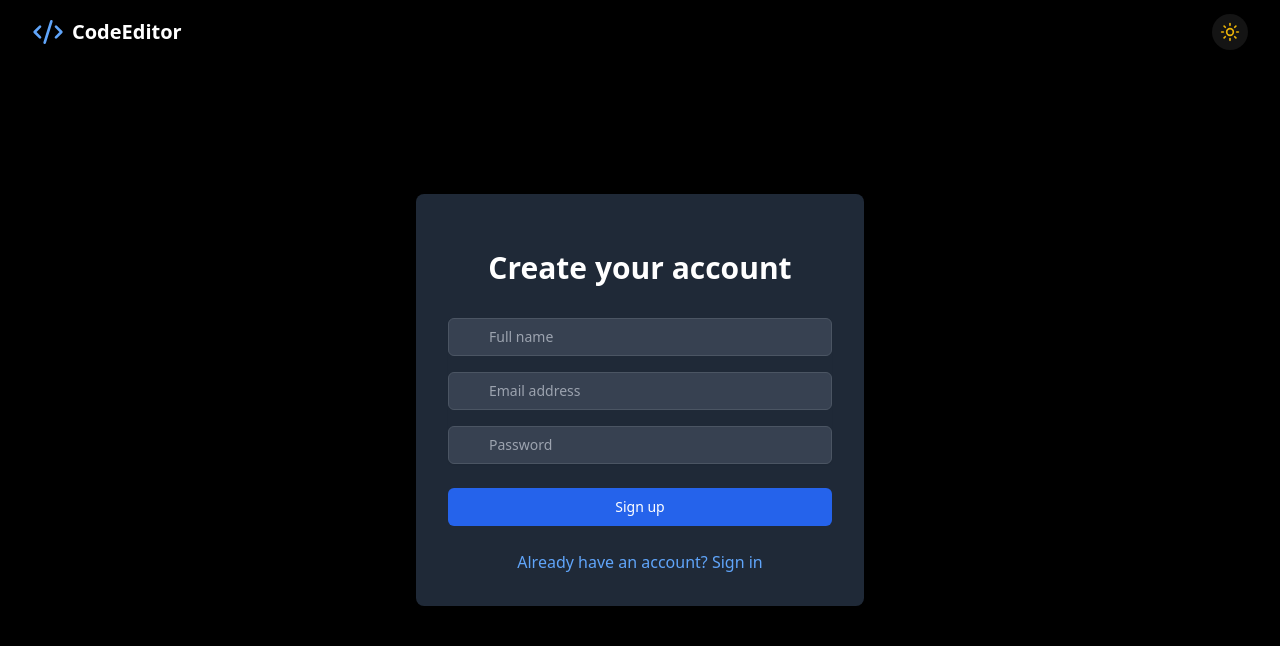
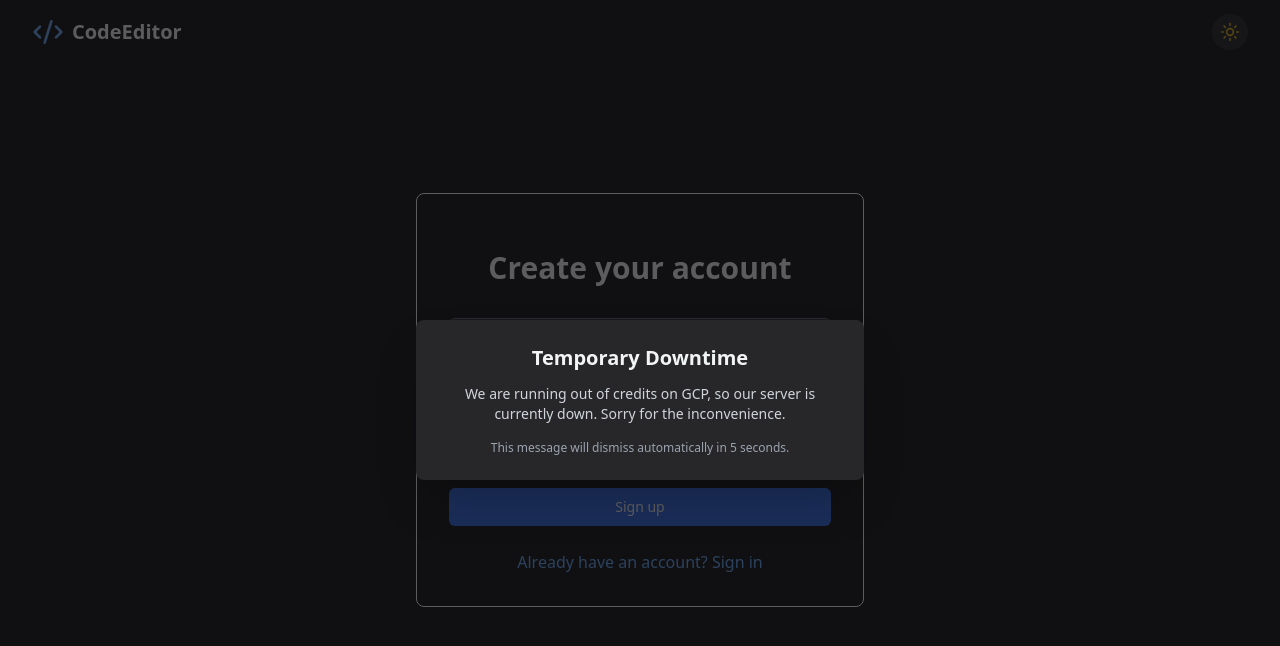
Before and after one commit to ravi-gangwar/code-editor-frontend, a Next.js app: page /auth/signup in a window 1280 px wide. Shown: the top 646 px of the page. Built offline with nearby package versions, Linux system fonts and the light colour scheme.

Commit message:
ADD: alert and Update: css for auth

```diff
--- a/src/Providers.tsx
+++ b/src/Providers.tsx
@@ -3,6 +3,7 @@ import React from "react";
 import { ToastContainer } from "react-toastify";
 import { ThemeProvider } from "./context/useContext";
 import Navbar from "./components/Navbar";
+import MainAlert from "./components/MainAlert";
 import { store } from "./app/store";
 import { Provider } from "react-redux";
 import { Theme } from "@radix-ui/themes";
@@ -17,6 +18,7 @@ function Providers({ children }: { children: React.ReactNode }) {
           <Theme>
             <div className="min-h-screen bg-gray-50 dark:bg-gray-900 transition-colors duration-200">
               <Navbar />
+              <MainAlert />
               {children}
               <ToastContainer position="top-right" />
             </div>
--- a/src/app/auth/login/page.tsx
+++ b/src/app/auth/login/page.tsx
@@ -57,7 +57,7 @@ export default function Login() {
       <motion.div
         initial={{ opacity: 0, y: 20 }}
         animate={{ opacity: 1, y: 0 }}
-        className="max-w-md w-full space-y-8 bg-white dark:bg-gray-800 p-8 rounded-lg shadow-lg"
+        className="max-w-md w-full space-y-8 bg-transparent dark:bg-black border border-white p-8 rounded-lg shadow-lg"
       >
         <div>
           <h2 className="mt-6 text-center text-3xl font-extrabold text-gray-900 dark:text-white">
@@ -81,7 +81,7 @@ export default function Login() {
                   required
                   value={email}
                   onChange={(e) => setEmail(e.target.value)}
-                  className="appearance-none relative block w-full px-3 py-2 pl-10 border border-gray-300 dark:border-gray-600 placeholder-gray-500 dark:placeholder-gray-400 text-gray-900 dark:text-white rounded-md focus:outline-none focus:ring-blue-500 focus:border-blue-500 focus:z-10 sm:text-sm dark:bg-gray-700"
+                  className="appearance-none relative block w-full px-3 py-2 pl-10 border border-gray-300 dark:border-gray-600 placeholder-gray-500 dark:placeholder-gray-400 text-gray-900 dark:text-white rounded-md focus:outline-none focus:ring-blue-500 focus:border-blue-500 focus:z-10 sm:text-sm dark:bg-dark-600"
                   placeholder="Email address"
                 />
               </div>
@@ -101,7 +101,7 @@ export default function Login() {
                   required
                   value={password}
                   onChange={(e) => setPassword(e.target.value)}
-                  className="appearance-none relative block w-full px-3 py-2 pl-10 border border-gray-300 dark:border-gray-600 placeholder-gray-500 dark:placeholder-gray-400 text-gray-900 dark:text-white rounded-md focus:outline-none focus:ring-blue-500 focus:border-blue-500 focus:z-10 sm:text-sm dark:bg-gray-700"
+                  className="appearance-none relative block w-full px-3 py-2 pl-10 border border-gray-300 dark:border-gray-600 placeholder-gray-500 dark:placeholder-gray-400 text-gray-900 dark:text-white rounded-md focus:outline-none focus:ring-blue-500 focus:border-blue-500 focus:z-10 sm:text-sm dark:bg-dark-600"
                   placeholder="Password"
                 />
               </div>
@@ -112,7 +112,7 @@ export default function Login() {
             <div className="text-sm">
               <Link
                 href="/auth/forgotpassword"
-                className="font-medium text-blue-600 hover:text-blue-500 dark:text-blue-400"
+                className="font-medium text-blue-600 hover:text-blue-500 dark:text-blue-400 dark:hover:text-blue-300"
               >
                 Forgot your password?
               </Link>
--- a/src/app/auth/signup/page.tsx
+++ b/src/app/auth/signup/page.tsx
@@ -63,7 +63,7 @@ export default function SignUp() {
       <motion.div
         initial={{ opacity: 0, y: 20 }}
         animate={{ opacity: 1, y: 0 }}
-        className="max-w-md w-full space-y-8 bg-white dark:bg-gray-800 p-8 rounded-lg shadow-lg"
+        className="max-w-md w-full space-y-8 bg-transparent dark:bg-black border border-white p-8 rounded-lg shadow-lg"
       >
         <div>
           <h2 className="mt-6 text-center text-3xl font-extrabold text-gray-900 dark:text-white">
@@ -87,7 +87,7 @@ export default function SignUp() {
                   required
                   value={name}
                   onChange={(e) => setName(e.target.value)}
-                  className="appearance-none relative block w-full px-3 py-2 pl-10 border border-gray-300 dark:border-gray-600 placeholder-gray-500 dark:placeholder-gray-400 text-gray-900 dark:text-white rounded-md focus:outline-none focus:ring-blue-500 focus:border-blue-500 focus:z-10 sm:text-sm dark:bg-gray-700"
+                  className="appearance-none relative block w-full px-3 py-2 pl-10 border border-gray-300 dark:border-gray-600 placeholder-gray-500 dark:placeholder-gray-400 text-gray-900 dark:text-white rounded-md focus:outline-none focus:ring-blue-500 focus:border-blue-500 focus:z-10 sm:text-sm dark:bg-dark-600"
                   placeholder="Full name"
                 />
               </div>
@@ -107,7 +107,7 @@ export default function SignUp() {
                   required
                   value={email}
                   onChange={(e) => setEmail(e.target.value)}
-                  className="appearance-none relative block w-full px-3 py-2 pl-10 border border-gray-300 dark:border-gray-600 placeholder-gray-500 dark:placeholder-gray-400 text-gray-900 dark:text-white rounded-md focus:outline-none focus:ring-blue-500 focus:border-blue-500 focus:z-10 sm:text-sm dark:bg-gray-700"
+                  className="appearance-none relative block w-full px-3 py-2 pl-10 border border-gray-300 dark:border-gray-600 placeholder-gray-500 dark:placeholder-gray-400 text-gray-900 dark:text-white rounded-md focus:outline-none focus:ring-blue-500 focus:border-blue-500 focus:z-10 sm:text-sm dark:bg-dark-600"
                   placeholder="Email address"
                 />
               </div>
@@ -127,7 +127,7 @@ export default function SignUp() {
                   required
                   value={password}
                   onChange={(e) => setPassword(e.target.value)}
-                  className="appearance-none relative block w-full px-3 py-2 pl-10 border border-gray-300 dark:border-gray-600 placeholder-gray-500 dark:placeholder-gray-400 text-gray-900 dark:text-white rounded-md focus:outline-none focus:ring-blue-500 focus:border-blue-500 focus:z-10 sm:text-sm dark:bg-gray-700"
+                  className="appearance-none relative block w-full px-3 py-2 pl-10 border border-gray-300 dark:border-gray-600 placeholder-gray-500 dark:placeholder-gray-400 text-gray-900 dark:text-white rounded-md focus:outline-none focus:ring-blue-500 focus:border-blue-500 focus:z-10 sm:text-sm dark:bg-dark-600"
                   placeholder="Password"
                 />
               </div>
@@ -155,7 +155,7 @@ export default function SignUp() {
                   ? `?redirect=${searchParams.get("redirect")}`
                   : ""
               }`}
-              className="font-medium text-blue-600 hover:text-blue-500 dark:text-blue-400"
+              className="font-medium text-blue-600 hover:text-blue-500 dark:text-blue-400 dark:hover:text-blue-300"
             >
               Already have an account? Sign in
             </Link>
--- /dev/null
+++ b/src/components/MainAlert.tsx
@@ -0,0 +1,56 @@
+"use client";
+
+import { useEffect, useState } from "react";
+
+const INITIAL_COUNTDOWN_SECONDS = 10;
+
+function MainAlert() {
+  const [isVisible, setIsVisible] = useState(true);
+  const [secondsRemaining, setSecondsRemaining] = useState(
+    INITIAL_COUNTDOWN_SECONDS
+  );
+
+  useEffect(() => {
+    if (typeof window === "undefined") {
+      return;
+    }
+
+    const intervalId = window.setInterval(() => {
+      setSecondsRemaining((prev) => {
+        if (prev <= 1) {
+          window.clearInterval(intervalId);
+          setIsVisible(false);
+          return 0;
+        }
+
+        return prev - 1;
+      });
+    }, 1_000);
+
+    return () => {
+      window.clearInterval(intervalId);
+    };
+  }, [isVisible]);
+
+  if (!isVisible) {
+    return null;
+  }
+
+  return (
+    <div className="fixed inset-0 z-[9999] flex items-center justify-center bg-zinc-900/70">
+      <div className="mx-4 w-full max-w-md rounded-lg bg-zinc-800 p-6 text-center shadow-2xl dark:bg-zinc-800">
+        <h2 className="text-xl font-semibold text-gray-900 dark:text-gray-100">
+          Temporary Downtime
+        </h2>
+        <p className="mt-3 text-sm text-gray-600 dark:text-gray-300">
+          We are running out of credits on GCP, so our server is currently down. Sorry for the inconvenience.
+        </p>
+        <p className="mt-4 text-xs text-gray-500 dark:text-gray-400">
+          This message will dismiss automatically in {secondsRemaining} seconds.
+        </p>
+      </div>
+    </div>
+  );
+}
+
+export default MainAlert;
```
Also changed, not shown: 1 other file (tests, documents, lock files or other folders).
